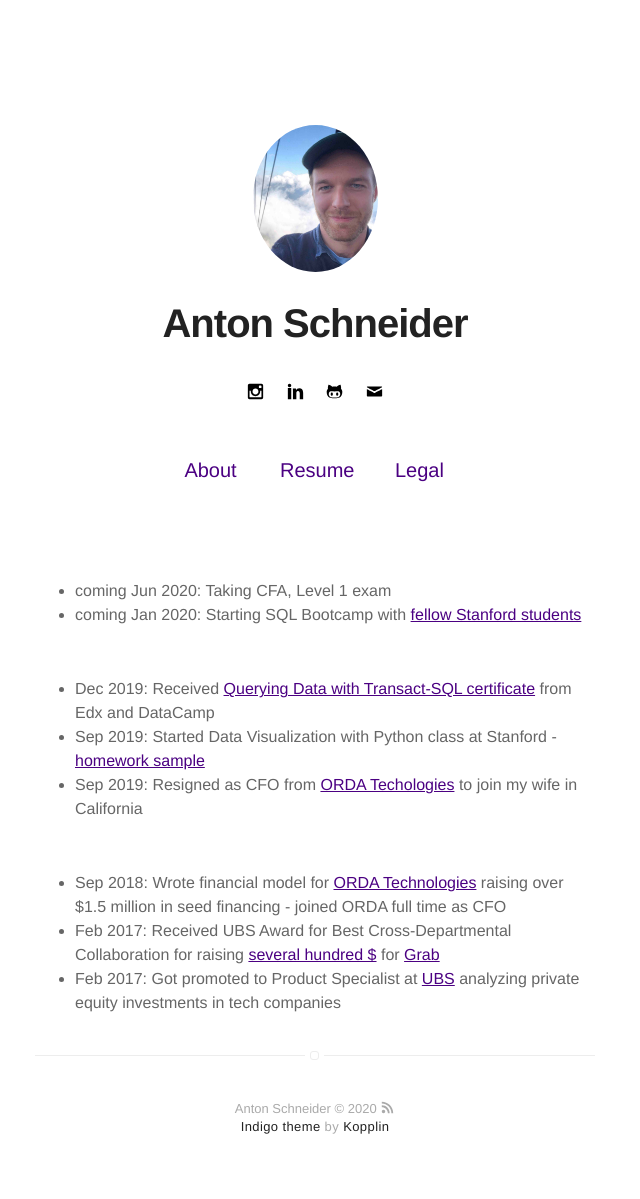
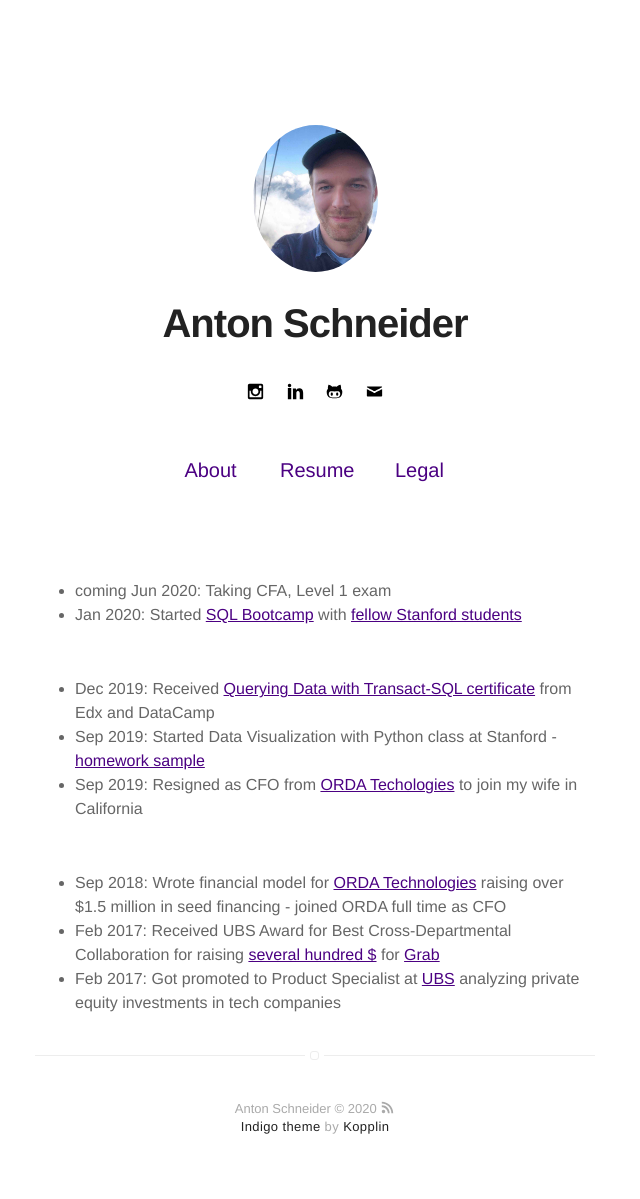
Before and after one commit to antonschneider90/antonschneider90.github.io, a Jekyll site: the page built from index.html, in a window 1280 px wide. Shown: the whole page, without its empty margins (325-965 px from the left). Built offline with Jekyll 4.4.1, drawn with Linux system fonts in a browser that asks for light colours.

Commit message:
Update index.html

```diff
--- a/index.html
+++ b/index.html
@@ -6,7 +6,7 @@ title: Home
 <p><br/><br/><p>
 <ul>
   <li>coming Jun 2020: Taking CFA, Level 1 exam </li>
-  <li>coming Jan 2020: Starting SQL Bootcamp with <a href='https://www.linkedin.com/groups/13782702/'>fellow Stanford students</a></li>
+  <li>Jan 2020: Started <a href='https://github.com/antonschneider90/sql_class'> SQL Bootcamp</a> with <a href='https://www.linkedin.com/groups/13782702/'>fellow Stanford students</a></li>
 </ul>
 <br/>
 <ul>
```
